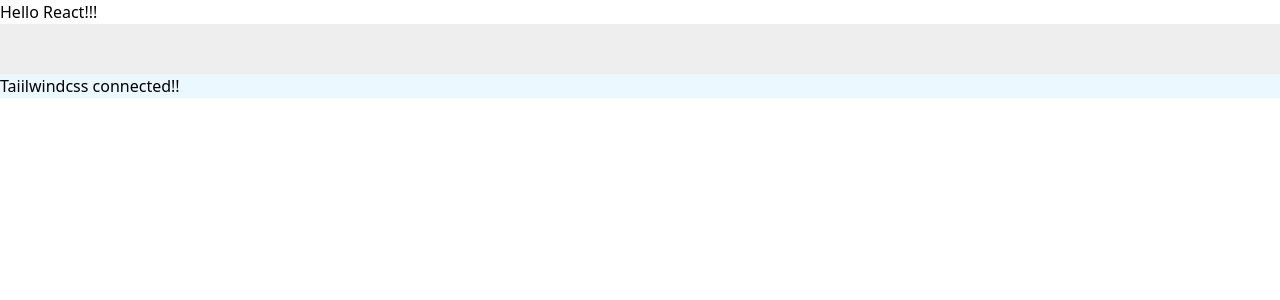
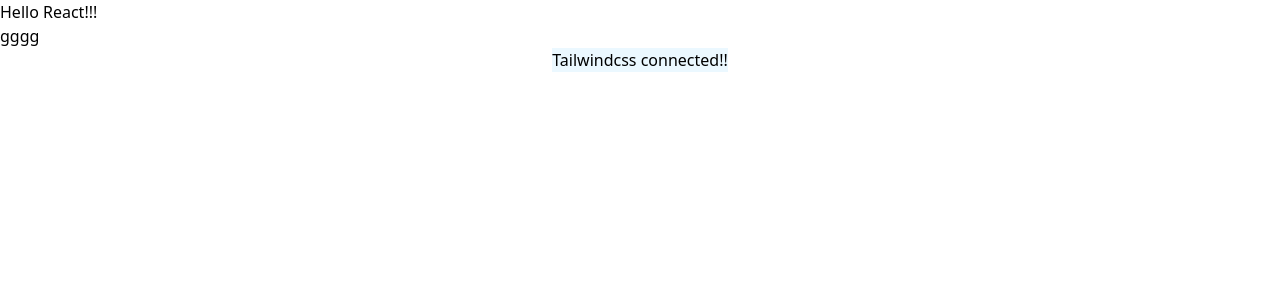
Before and after one commit to Xela198001/create-my-landing, a React app: page / in a window 1280 px wide. Shown: the top 300 px of the page. Built offline with nearby package versions, Linux system fonts and the light colour scheme.

Commit message:
create header

```diff
--- a/src/components/Landing/Header/Header.jsx
+++ b/src/components/Landing/Header/Header.jsx
@@ -3,10 +3,10 @@ import "./Header.css";
 
 function Header(props) {
   return (
-    <>
-    <div className="header-top"></div>
-      <div className="bg-blue-100">Taiilwindcss connected!!</div>
-      </>
+    <div className="flex flex-row flex-wrap justify-center">
+    <div className="w-full h-80">gggg</div>
+      <div className="bg-blue-100">Tailwindcss connected!!</div>
+      </div>
   )
 };
 
--- a/src/components/Landing/Landing.jsx
+++ b/src/components/Landing/Landing.jsx
@@ -5,9 +5,9 @@ function Landing() {
 const [name, setName] = useState("Alex");
 
   return (
-    <>
+    <div className="container p-0 ml-0 mr-auto">
       <Header></Header>
-    </>
+    </div>
   );
 };
 
--- a/tailwind.config.js
+++ b/tailwind.config.js
@@ -5,7 +5,9 @@ module.exports = {
     extend: {},
   },
   variants: {
-    extend: {},
+    extend: {
+      padding: ["hover"],
+    },
   },
   plugins: [],
 };
```
